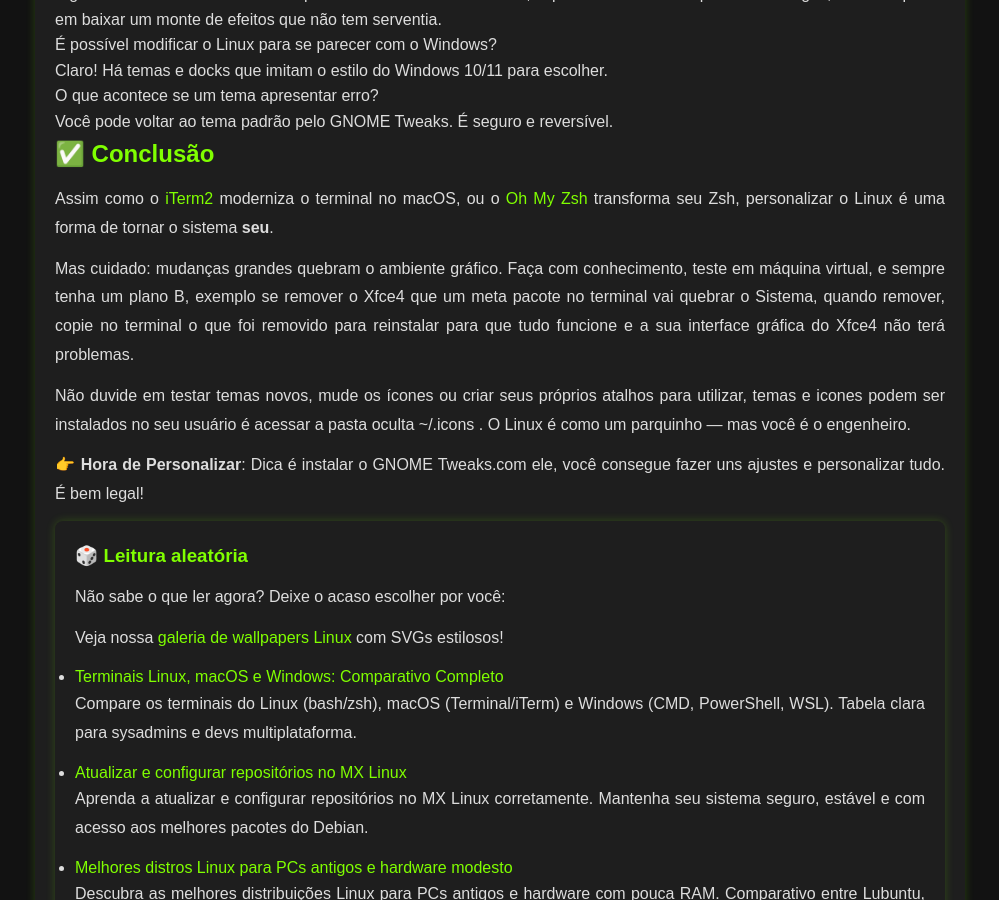
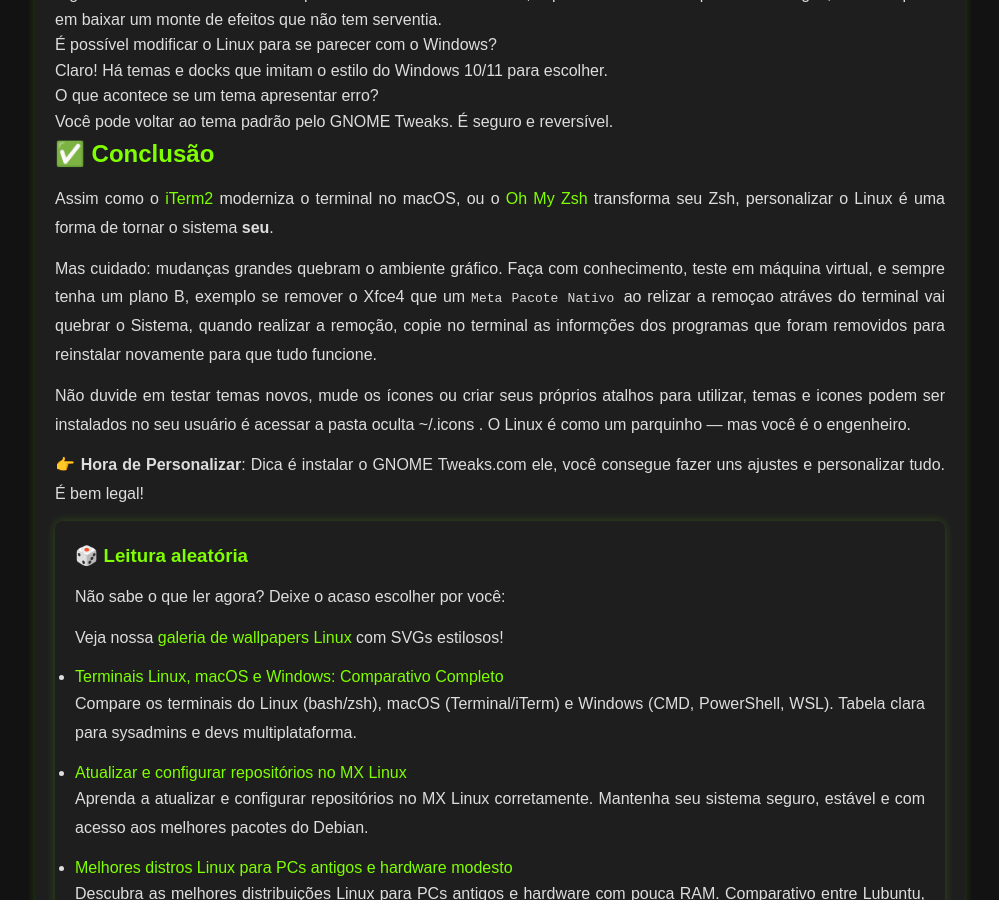
Before and after one commit to Piolinux/piolinux-site, a Jekyll site: the page built from _pages/personalizando-linux-iniciantes.html, in a window 1280 px wide and 900 px high, scrolled down 1588 px. Shown: the whole window, without its empty margins (140-1139 px from the left). Built offline with Jekyll 4.4.1, drawn with Linux system fonts in a browser that asks for light colours.

Commit message:
Update personalizando-linux-iniciantes.html

```diff
--- a/_pages/personalizando-linux-iniciantes.html
+++ b/_pages/personalizando-linux-iniciantes.html
@@ -109,7 +109,7 @@ permalink: /personalizar-linux-iniciantes/
     Assim como o <a href="https://iterm2.com">iTerm2</a> moderniza o terminal no macOS, ou o <a href="https://ohmyz.sh">Oh My Zsh</a> transforma seu Zsh, personalizar o Linux é uma forma de tornar o sistema <strong>seu</strong>.
   </p>
   <p>
-    Mas cuidado: mudanças grandes quebram o ambiente gráfico. Faça com conhecimento, teste em máquina virtual, e sempre tenha um plano B, exemplo se remover o Xfce4  que um meta pacote no terminal vai quebrar o Sistema, quando remover, copie no terminal o que foi removido para reinstalar para que tudo funcione e a sua interface gráfica do Xfce4 não terá problemas.
+    Mas cuidado: mudanças grandes quebram o ambiente gráfico. Faça com conhecimento, teste em máquina virtual, e sempre tenha um plano B, exemplo se remover o Xfce4  que um <code>Meta Pacote Nativo </code> ao relizar a remoçao atráves do terminal vai quebrar o Sistema, quando realizar a remoção, copie no terminal as informções dos programas que foram removidos para reinstalar novamente para que tudo funcione.
   </p>
   <p>
     Não duvide em testar temas novos, mude os ícones ou criar seus próprios atalhos para utilizar, temas e icones podem ser instalados no seu usuário é acessar a pasta oculta  ~/.icons  . O Linux é como um parquinho — mas você é o engenheiro.
```
